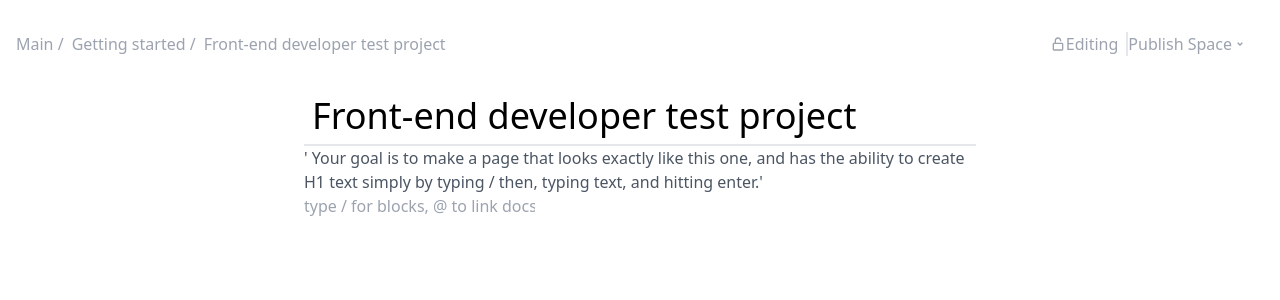
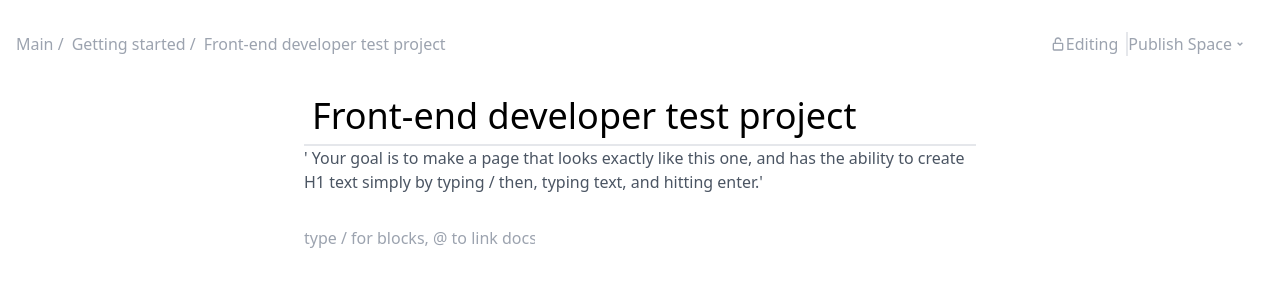
Before and after one commit to kelibst/texteditor, a Next.js app: page / in a window 1280 px wide. Shown: the top 300 px of the page. Built offline with nearby package versions, Linux system fonts and the light colour scheme.

Commit message:
Update the header content when the text is pushed

```diff
--- a/interfaces/dataInterface.tsx
+++ b/interfaces/dataInterface.tsx
@@ -1,6 +1,7 @@
 interface txt {
   id: string;
   value: string;
+  isHeader?: boolean;
 }
 
 interface propsInterface {
--- a/pages/index.tsx
+++ b/pages/index.tsx
@@ -10,12 +10,23 @@ import PopUpCard from "../components/PopUpCard";
 const Home = () => {
   const [currentInput, setCurrentInput] = useState("");
   let [textData, settextData] = useState<txt[]>([]);
+  const [useBigInp, setUseBigInp] = useState(false);
+
   const [editable, seteditable] = useState("");
 
   const handleInputSubmit = (event: React.FormEvent<HTMLFormElement>) => {
     event.preventDefault();
-    settextData([...textData, { id: uuidv4(), value: currentInput }]);
+    if (currentInput === "/1") {
+      setUseBigInp(true);
+      setCurrentInput("");
+    }
+    if (currentInput)
+      settextData([
+        ...textData,
+        { id: uuidv4(), value: currentInput, isHeader: useBigInp },
+      ]);
     setCurrentInput("");
+    useBigInp && setUseBigInp(false);
   };
 
   const handleInputChange = (event: React.ChangeEvent<HTMLInputElement>) => {
@@ -94,7 +105,9 @@ const Home = () => {
                     <InputText
                       key={data.id}
                       value={data}
-                      textClasses={"h1 outline-none"}
+                      textClasses={
+                        data.isHeader ? "text-2xl font-bold" : "outline-none"
+                      }
                       handleUpdae={handleUpdateTxt}
                       setEditable={seteditable}
                       isH1={isH1(editable) && data.value === editable}
@@ -105,8 +118,16 @@ const Home = () => {
               <form onSubmit={handleInputSubmit}>
                 <input
                   type="text"
-                  className="outline-none"
-                  placeholder="type / for blocks, @ to link docs or people"
+                  className={
+                    useBigInp
+                      ? "outline-none py-2 mt-8 text-2xl font-bold"
+                      : "outline-none mt-8"
+                  }
+                  placeholder={
+                    useBigInp
+                      ? "Heading 1"
+                      : "type / for blocks, @ to link docs or people"
+                  }
                   value={currentInput}
                   onChange={handleInputChange}
                 />
```
